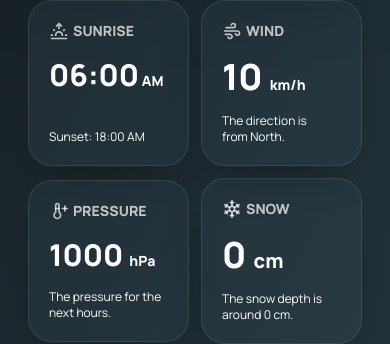
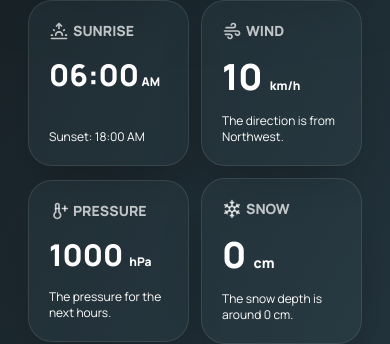
Before and after one commit to francoogilli/weather, a React (Vite) app: page / in a window 390 px wide. Shown: the part 1043-1387 px from the top of the page. Built offline with nearby package versions, Linux system fonts and the light colour scheme.

Commit message:
Adjusting to the smallest font

```diff
--- a/src/components/Details.jsx
+++ b/src/components/Details.jsx
@@ -20,26 +20,26 @@ const Details = ({sunrise, sunset, wind,winddir, pressure, snow, snowdepth}) =>
     <SectionContainer className={'py-0 pb-32 text-center grid grid-cols-2 md:grid-cols-2 lg:grid-cols-4 gap-3 font-semibold text-3xl sm:text-4xl text-white items-center justify-center'}>
       <div  className='flex flex-col gap-y-4 bg-[#3b545c38] items-start border border-[#ffffff19] shadow-2xl rounded-3xl px-5 sm:px-9 py-5 '>
         <p className='flex items-center font-extrabold gap-x-1 text-sm text-[#ffffffb9]'><Sunrise/>SUNRISE</p>
-        <p className='text-white font-extrabold text-3xl sm:text-5xl '>{formatTime(sunrise)}<span className='text-sm sm:text-3xl'> AM</span></p>
+        <p className='text-white font-extrabold text-3xl sm:text-5xl '>{formatTime(sunrise)}<span className='text-xs sm:text-2xl'> AM</span></p>
         <p className='text-xs sm:text-sm font-normal text-white text-left pt-5'>Sunset: {formatTime(sunset)} AM</p>
       </div>
 
       <div  className='flex flex-col gap-y-4 bg-[#3b545c38] items-start border border-[#ffffff19] shadow-2xl rounded-3xl px-5 sm:px-9 py-5 '>
         <p className='flex items-center font-extrabold gap-x-1 text-sm text-[#ffffffb9]'><Wind/>WIND</p>
-        <p className='text-white font-extrabold text-4xl sm:text-5xl '>{Math.floor(wind)} <span className='text-sm sm:text-3xl'>km/h</span></p>
+        <p className='text-white font-extrabold text-4xl sm:text-5xl '>{Math.floor(wind)} <span className='text-xs sm:text-3xl'>km/h</span></p>
         <p className='text-xs sm:text-sm font-normal text-white text-left text-pretty'>The direction is from {convertDir(winddir)}.</p>
       </div>
 
       <div  className='flex flex-col gap-y-4 bg-[#3b545c38] items-start border border-[#ffffff19] shadow-2xl rounded-3xl px-5 sm:px-10 py-5 '>
         <p className='flex items-center font-extrabold gap-x-1 text-sm text-[#ffffffb9]'><Pressure/>PRESSURE</p>
-        <p className='text-white font-extrabold text-3xl sm:text-5xl'>{Math.floor(pressure)} <span className='text-sm sm:text-3xl'>hPa</span></p>
+        <p className='text-white font-extrabold text-3xl sm:text-5xl'>{Math.floor(pressure)} <span className='text-xs sm:text-3xl'>hPa</span></p>
         <p className='text-xs sm:text-sm font-normal text-white text-left'>The pressure for the next hours.</p>
       </div>
 
       <div  className='flex flex-col gap-y-4 bg-[#3b545c38] items-start border border-[#ffffff19] shadow-2xl rounded-3xl px-5 sm:px-10 py-5 '>
         <p className='flex items-center font-extrabold gap-x-1 text-sm text-[#ffffffb9]'><Snow/>SNOW</p>
         <div className='flex justify-center items-center'>
-        <p className='text-white font-extrabold text-4xl sm:text-5xl'>{snow} <span className='text-xl sm:text-3xl'>cm</span></p>
+        <p className='text-white font-extrabold text-4xl sm:text-5xl'>{snow} <span className='text-sm sm:text-3xl'>cm</span></p>
         </div>
         <p className='text-xs sm:text-sm font-normal text-white text-left'>The snow depth is around {Math.floor(snowdepth)} cm.</p>
       </div>
--- a/src/components/Search.jsx
+++ b/src/components/Search.jsx
@@ -32,7 +32,7 @@ const Search = () => {
     sunrise: "06:00",
     sunset: "18:00",
     wind: 10,
-    winddir:350,
+    winddir:330,
     pressure: 1000,
     snow: 0,
     snowdepth: 0
```
